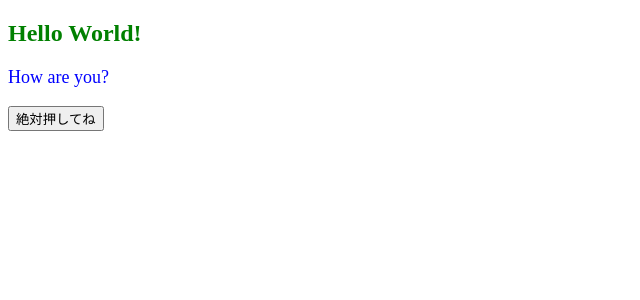
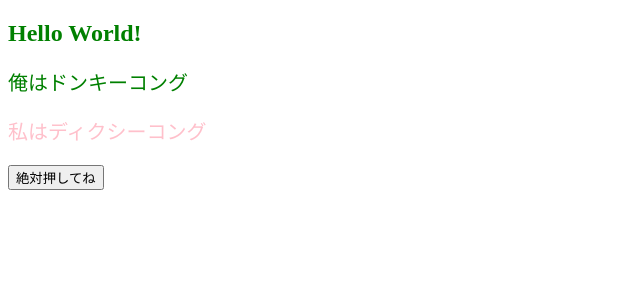
Before and after one commit to sotaheavymetal21/todo_app_react, a React (Create React App) app: page / in a window 1280 px wide. Shown: the top 300 px of the page, without its empty margins (0-640 px from the left). Built offline with nearby package versions, Linux system fonts and the light colour scheme.

Commit message:
propsと分割代入とchildren

```diff
--- a/src/App.jsx
+++ b/src/App.jsx
@@ -1,15 +1,13 @@
 import React from "react";
+import ColorfulMessage from "./ColorfulMessage";
 
 const App = () => {
   const onClickButton = () => alert();
-  const contentStyle = {
-    color: "blue",
-    fontSize: "18px",
-  };
 return (
   <>
     <h2 style={{ color: "green" }}>Hello World!</h2>
-    <p style={contentStyle}>How are you?</p>
+    <ColorfulMessage ColorfulMessage color="green">俺はドンキーコング</ColorfulMessage>
+    <ColorfulMessage ColorfulMessage color="pink">私はディクシーコング</ColorfulMessage>
     <button onClick={onClickButton}>絶対押してね</button>
   </>
   )
--- /dev/null
+++ b/src/ColorfulMessage.jsx
@@ -0,0 +1,28 @@
+import React from "react";
+
+const ColorfulMessage = (props) => {
+  // 分割代入
+  const { color, children } = props;
+  const contentStyle = {
+    color,
+    fontSize: "20px"
+  };
+
+  return <p style={contentStyle}>{children}</p>;
+};
+
+export default ColorfulMessage
+
+// import React from "react";
+
+// const ColorfulMessage = (props) => {
+//   console.log(props);
+//   const contentStyle = {
+//     color: props.color,
+//     fontSize: "20px"
+//   };
+
+//   return <p style={contentStyle}>{props.children}</p>;
+// };
+
+// export default ColorfulMessage
```
